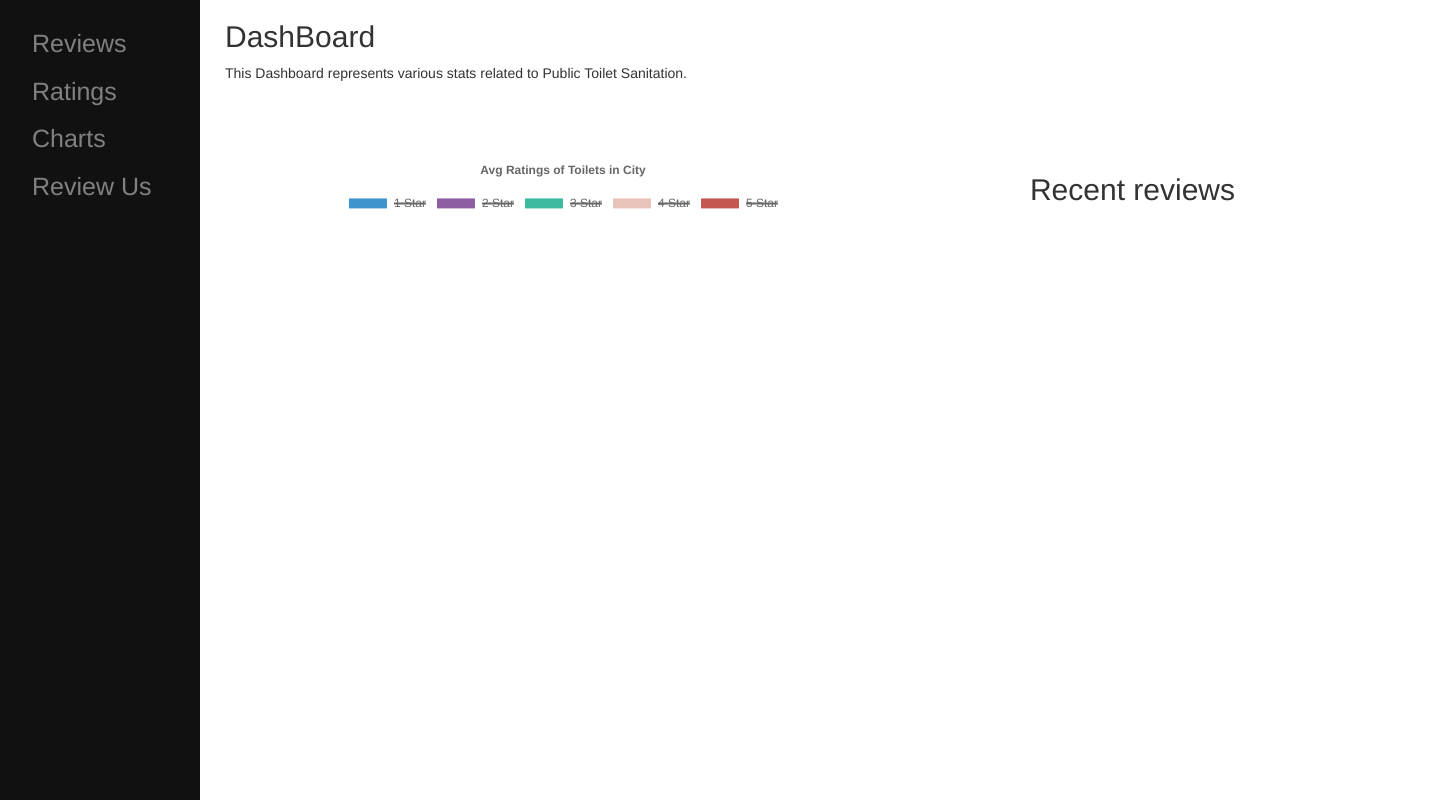
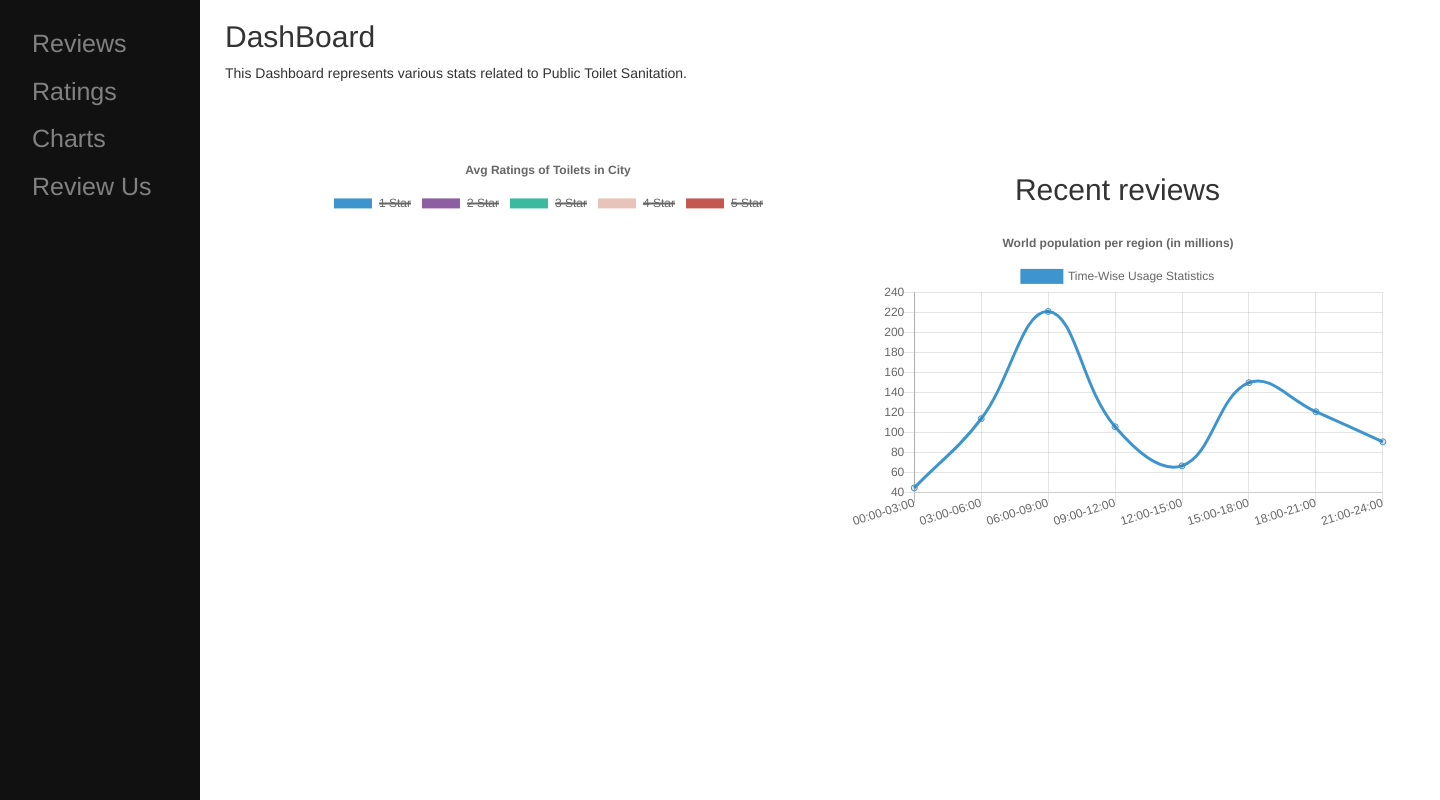
Before and after one commit to techytoes/publicSanitation, a Django app: a page that uses templates/dashboard.html in a window 1440 px wide. Run offline with Django 3.2, Linux system fonts and the light colour scheme; data that the repository does not hold is empty; some libraries are stand-ins or nearby versions.

Commit message:
Line Chart Daala

```diff
--- a/templates/dashboard.html
+++ b/templates/dashboard.html
@@ -59,10 +59,10 @@
     <br>
     <br>
     <br>
-      <div class="container">
-        <div class="col-md-6">
-          <canvas id="pie-chart" width="800" height="450"></canvas>
-        </div>
+      <div class="container row">
+          <div class="col-md-6">
+            <canvas id="pie-chart" width="800" height="450"></canvas>
+          </div>
         <div class="col-md-6">
           <center><h2>Recent reviews</h2></center>
           <div class="list-group">
@@ -73,6 +73,9 @@
             </div>
             {% endfor %}
           </div>
+        </div>
+        <div class="col-md-6">
+          <canvas id="line-chart" width="800" height="450"></canvas>
         </div>
       </div>
   </div>
@@ -108,6 +111,23 @@
       }
     }
     });
+      new Chart(document.getElementById("line-chart"), {
+  type: 'line',
+  data: {
+    labels: ["00:00-03:00","03:00-06:00","06:00-09:00","09:00-12:00","12:00-15:00","15:00-18:00","18:00-21:00","21:00-24:00"],
+    datasets: [{
+        data: [45,114,221,106,67,150,121,91],
+        label: "Time-Wise Usage Statistics",
+        borderColor: "#3e95cd",
+        fill: false
+      }]
+    },options: {
+    title: {
+      display: true,
+      text: 'World population per region (in millions)'
+    }
+  }
+});
   </script>
     </div>
 
```
